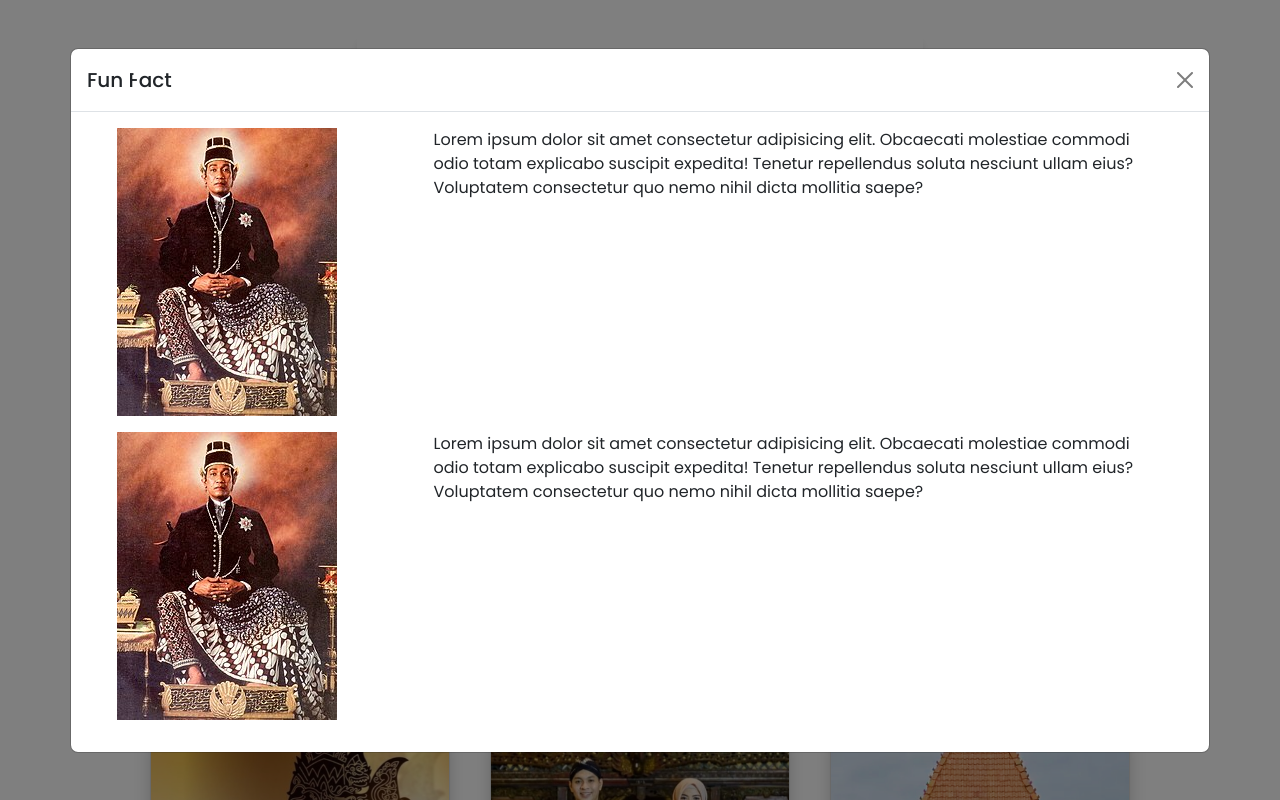
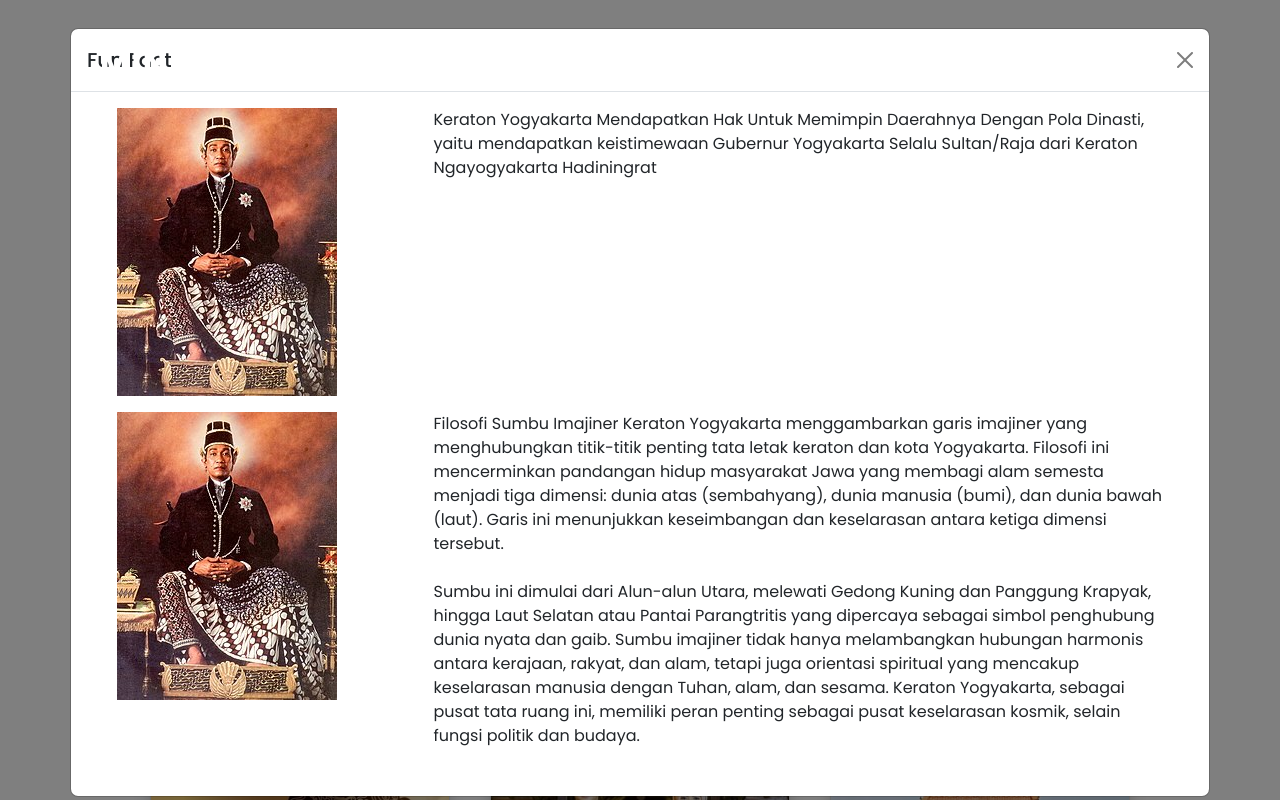
Before and after one commit to Hydraa2112/Mindho, a plain HTML site: page index.html in a window 1280 px wide. Both pictures are taken after a click on the link 300 px from the left and 1994 px from the top of the page. Shown: the part 1595-2395 px from the top of the page. Drawn offline with nearby package versions, Linux system fonts and the light colour scheme.

Commit message:
funfact jogja

```diff
--- a/index.html
+++ b/index.html
@@ -315,7 +315,9 @@
                 <img src="image/hamengkubuwono.jpg" alt="" class="img-fluid">
               </div>
               <div class="col-8">
-                <p>Lorem ipsum dolor sit amet consectetur adipisicing elit. Obcaecati molestiae commodi odio totam explicabo suscipit expedita! Tenetur repellendus soluta nesciunt ullam eius? Voluptatem consectetur quo nemo nihil dicta mollitia saepe?</p>
+                <p>Keraton Yogyakarta Mendapatkan Hak Untuk Memimpin Daerahnya Dengan
+                  Pola Dinasti, yaitu mendapatkan keistimewaan Gubernur Yogyakarta
+                  Selalu Sultan/Raja dari Keraton Ngayogyakarta Hadiningrat</p>
               </div>
             </div>
             <div class="row my-3" style="margin-top: 30px;">
@@ -323,7 +325,9 @@
                 <img src="image/hamengkubuwono.jpg" alt="" class="img-fluid">
               </div>
               <div class="col-8">
-                <p>Lorem ipsum dolor sit amet consectetur adipisicing elit. Obcaecati molestiae commodi odio totam explicabo suscipit expedita! Tenetur repellendus soluta nesciunt ullam eius? Voluptatem consectetur quo nemo nihil dicta mollitia saepe?</p>
+                <p>Filosofi Sumbu Imajiner Keraton Yogyakarta menggambarkan garis imajiner yang menghubungkan titik-titik penting tata letak keraton dan kota Yogyakarta. Filosofi ini mencerminkan pandangan hidup masyarakat Jawa yang membagi alam semesta menjadi tiga dimensi: dunia atas (sembahyang), dunia manusia (bumi), dan dunia bawah (laut). Garis ini menunjukkan keseimbangan dan keselarasan antara ketiga dimensi tersebut. <br> <br>
+
+                  Sumbu ini dimulai dari Alun-alun Utara, melewati Gedong Kuning dan Panggung Krapyak, hingga Laut Selatan atau Pantai Parangtritis yang dipercaya sebagai simbol penghubung dunia nyata dan gaib. Sumbu imajiner tidak hanya melambangkan hubungan harmonis antara kerajaan, rakyat, dan alam, tetapi juga orientasi spiritual yang mencakup keselarasan manusia dengan Tuhan, alam, dan sesama. Keraton Yogyakarta, sebagai pusat tata ruang ini, memiliki peran penting sebagai pusat keselarasan kosmik, selain fungsi politik dan budaya.</p>
               </div>
             </div>
             </div>
```
